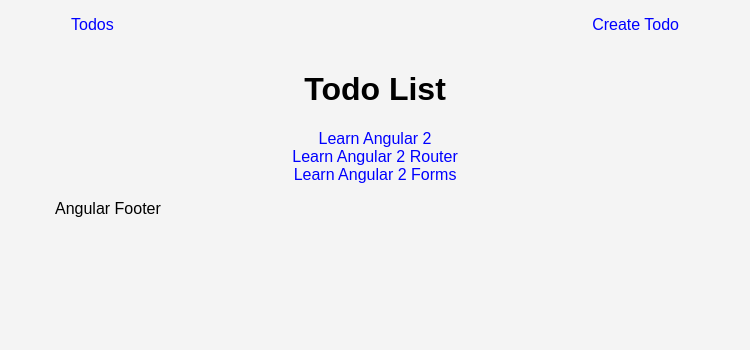
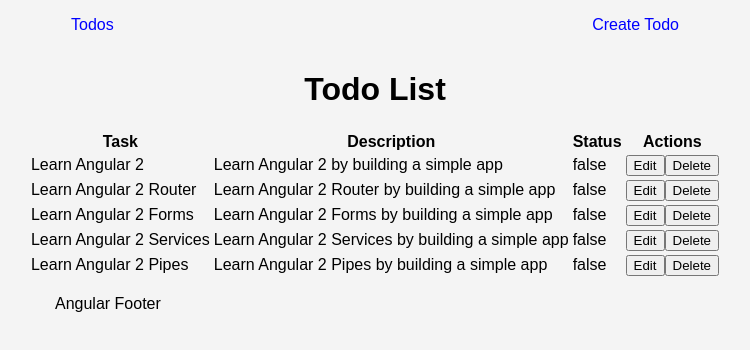
Before and after one commit to allanXQ/angular-todo-app, an Angular app: page /todos in a window 1280 px wide. Shown: the top 350 px of the page, without its empty margins (265-1015 px from the left). Built offline with nearby package versions, Linux system fonts and the light colour scheme.

Commit message:
add todo table

```diff
--- a/src/app/todos/todos.component.css
+++ b/src/app/todos/todos.component.css
@@ -1,5 +1,5 @@
 .todos-container {
-  width: 50vw;
+  width: 60vw;
   display: flex;
   justify-content: center;
   align-items: center;
@@ -9,5 +9,5 @@
   width: 100%;
   display: flex;
   flex-direction: column;
-  align-items: center;
+  gap: 5px;
 }
--- a/src/app/todos/todos.component.html
+++ b/src/app/todos/todos.component.html
@@ -1,12 +1,26 @@
 <div class="todos-container">
   <h1>Todo List</h1>
-  <ul class="todos-list">
-    @for (todo of todos; track todo.id) {
-    <li>
-      <a routerLink="/todo/{{ todo.id }}" routerLinkActive="active">{{
-        todo.title
-      }}</a>
-    </li>
-    }
-  </ul>
+  <table>
+    <thead>
+      <tr>
+        <th>Task</th>
+        <th>Description</th>
+        <th>Status</th>
+        <th>Actions</th>
+      </tr>
+    </thead>
+    <tbody>
+      @for ( todo of todos; track todo.id){
+      <tr>
+        <td>{{ todo.title }}</td>
+        <td>{{ todo.description }}</td>
+        <td>{{ todo.completed }}</td>
+        <td>
+          <button (click)="editTodo(todo.id)">Edit</button>
+          <button (click)="deleteTodo(todo.id)">Delete</button>
+        </td>
+      </tr>
+      }
+    </tbody>
+  </table>
 </div>
--- a/src/app/todos/todos.component.ts
+++ b/src/app/todos/todos.component.ts
@@ -13,17 +13,39 @@
     {
       id: 1,
       title: 'Learn Angular 2',
+      description: 'Learn Angular 2 by building a simple app',
       completed: false,
     },
     {
       id: 2,
       title: 'Learn Angular 2 Router',
+      description: 'Learn Angular 2 Router by building a simple app',
       completed: false,
     },
     {
       id: 3,
       title: 'Learn Angular 2 Forms',
+      description: 'Learn Angular 2 Forms by building a simple app',
+      completed: false,
+    },
+    {
+      id: 4,
+      title: 'Learn Angular 2 Services',
+      description: 'Learn Angular 2 Services by building a simple app',
+      completed: false,
+    },
+    {
+      id: 5,
+      title: 'Learn Angular 2 Pipes',
+      description: 'Learn Angular 2 Pipes by building a simple app',
       completed: false,
     },
   ];
+
+  editTodo = (todo: number) => {
+    console.log('Edit Todo:', todo);
+  };
+  deleteTodo = (todo: number) => {
+    console.log('Delete Todo:', todo);
+  };
 }
```
